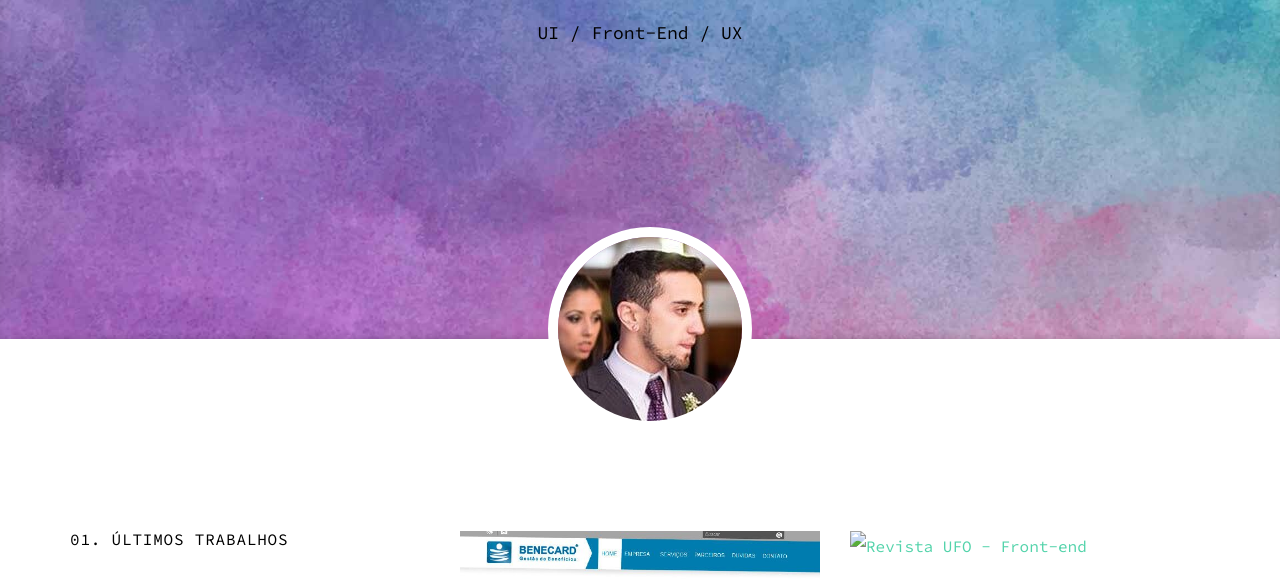
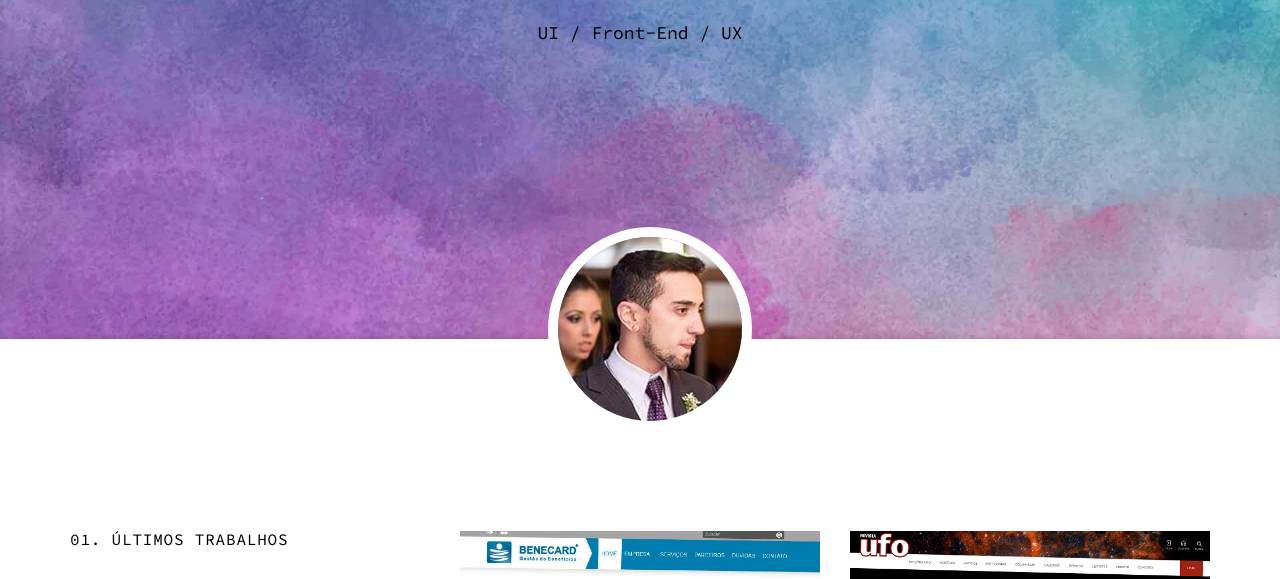
Before and after one commit to robsonmouras/robson-vital, a plain HTML site: page index.html in a window 1280 px wide. Shown: the part 161-740 px from the top of the page. Drawn offline with nearby package versions, Linux system fonts and the light colour scheme.

Commit message:
Alterando extensão de imagens

```diff
--- a/index.html
+++ b/index.html
@@ -82,7 +82,7 @@
                                 <a href="images/benecard-b.jpg" class="image-popup" title="Benecard"><img src="images/2.jpg" alt="Layout Benecard" class="img-responsive"></a>
                             </div>
                             <div class="col-md-6 col-sm-6 col-xs-6 work animate-box">
-                                <a href="images/ufo-b.jpg" class="image-popup" title="Revista UFO - Front-end"><img src="images/8.jpg" alt="Revista UFO - Front-end" class="img-responsive"></a>
+                                <a href="images/ufo-b.png" class="image-popup" title="Revista UFO - Front-end"><img src="images/8.png" alt="Revista UFO - Front-end" class="img-responsive"></a>
                             </div>
                             <div class="col-md-6 col-sm-6 col-xs-6 work animate-box">
                                 <a href="images/ibnv-b.jpg" class="image-popup" title="Igreja Batista Nova Vida"><img src="images/6.jpg" alt="Igreja Batista Nova Vida" class="img-responsive"></a>
```
